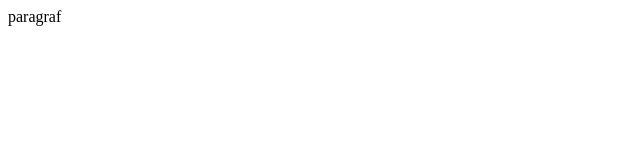
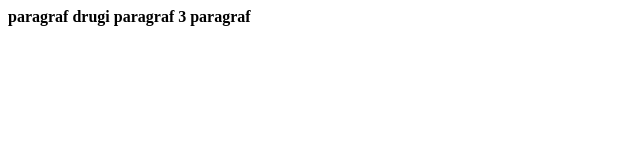
Before and after one commit to maurycy1234/maurycy1234.github.io, a plain HTML site: page index.html in a window 1280 px wide. Shown: the whole page, without its empty margins (0-640 px from the left). Drawn offline with Linux system fonts and the light colour scheme.

Commit message:
dodałem 2 i 3 paragraf

```diff
--- a/index.html
+++ b/index.html
@@ -7,6 +7,8 @@
         <title>Document</title>
     </head>
     <body>
-     <a>paragraf</a>
+     <b>paragraf</b>
+     <b>drugi paragraf</b>
+     <b>3 paragraf</b>
     </body>
     </html>
```
